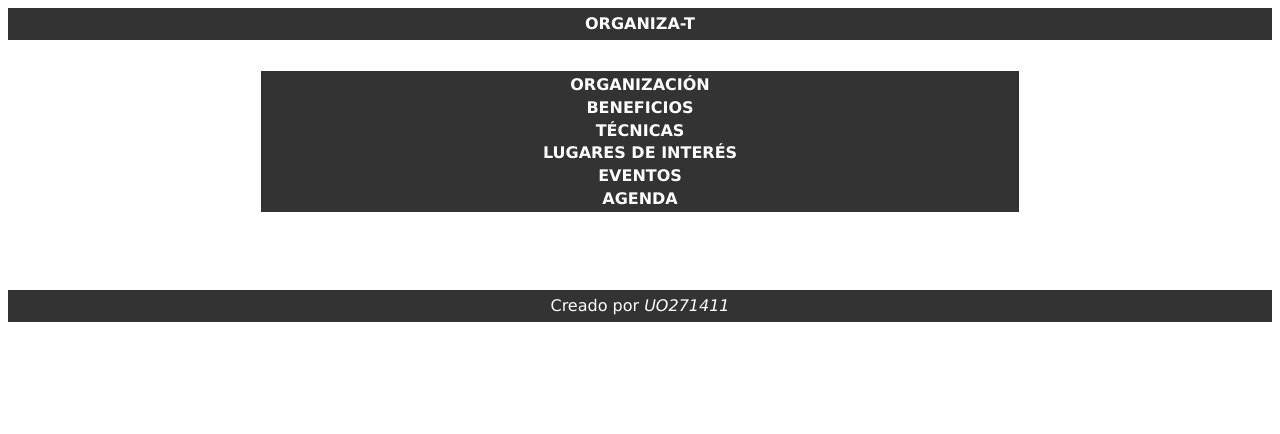
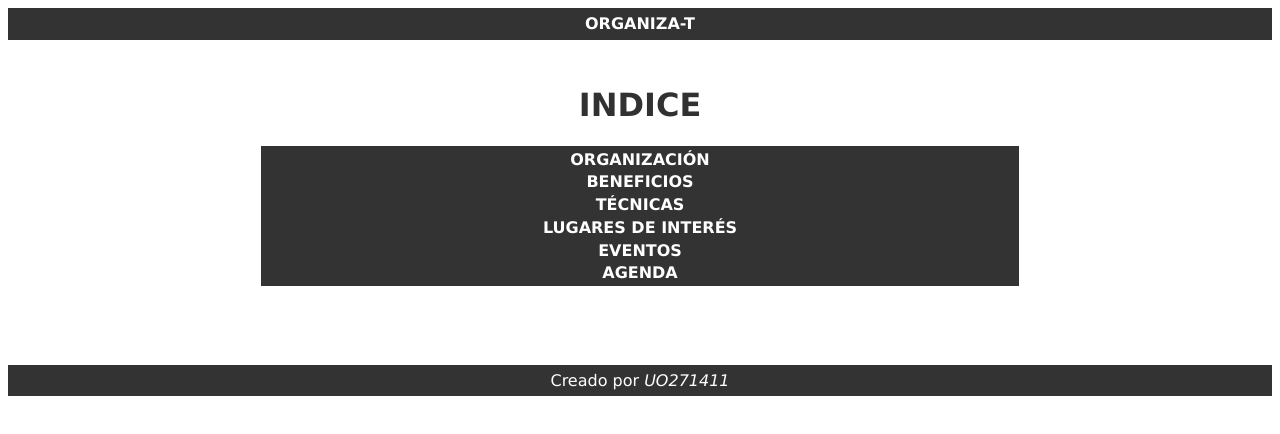
Before and after one commit to UO271411/SEWProyecto, a plain HTML site: page index.html in a window 1280 px wide. Drawn offline with Linux system fonts and the light colour scheme.

Commit message:
Update index.html

```diff
--- a/index.html
+++ b/index.html
@@ -19,6 +19,7 @@
                 <div class="derecha"> <!-- Imagen --></div>
             </div>
         <main>
+            <h1>INDICE</h1>
             <nav>
             <div>
                 <a href="organizacion.html">Organizaci&oacute;n</a>
```
